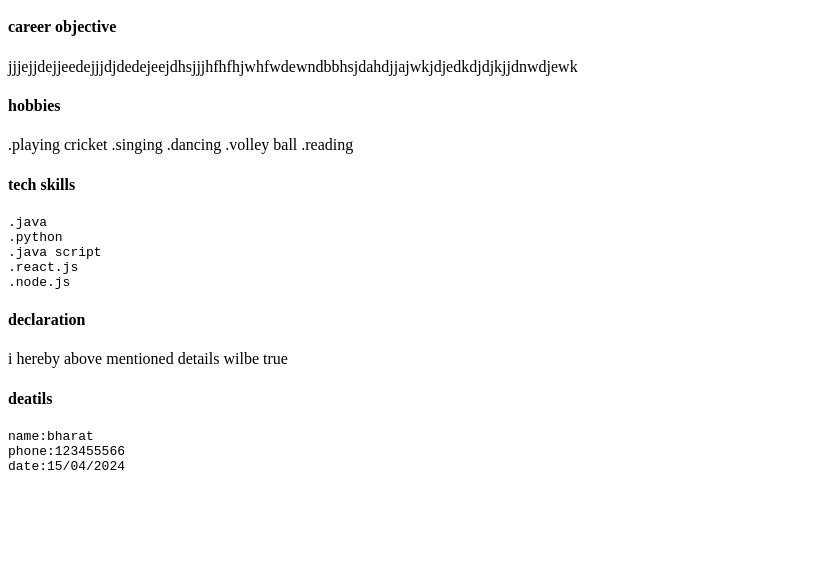
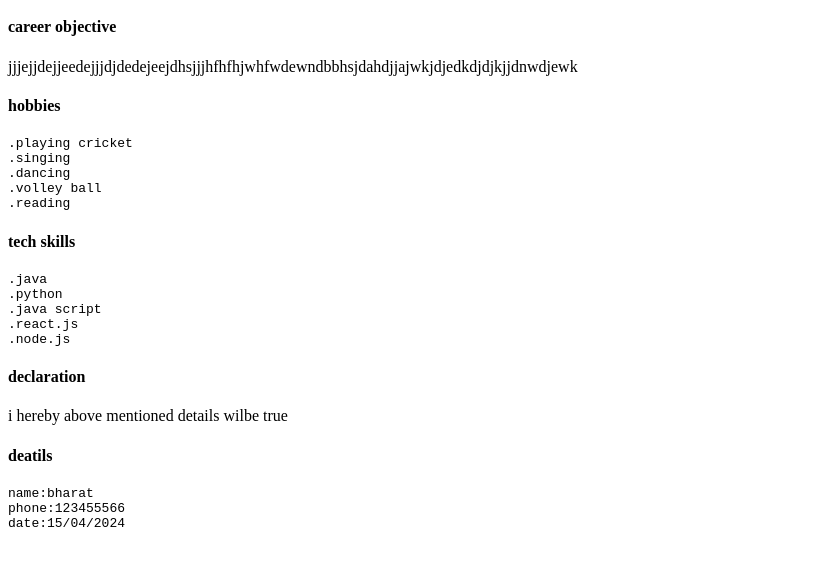
Before and after one commit to bharatkothakota12/resume1, a plain HTML site: page index.html in a window 1280 px wide. Shown: the part 48-614 px from the top of the page, without its empty margins (0-820 px from the left). Drawn offline with Linux system fonts and the light colour scheme.

Commit message:
Update index.html

```diff
--- a/index.html
+++ b/index.html
@@ -6,7 +6,7 @@
 <h4>career objective</h4>
 <p>jjjejjdejjeedejjjdjdedejeejdhsjjjhfhfhjwhfwdewndbbhsjdahdjjajwkjdjedkdjdjkjjdnwdjewk</p>
 <h4>hobbies</h4>
-</pre>
+<pre>
 .playing cricket
 .singing
 .dancing
```
